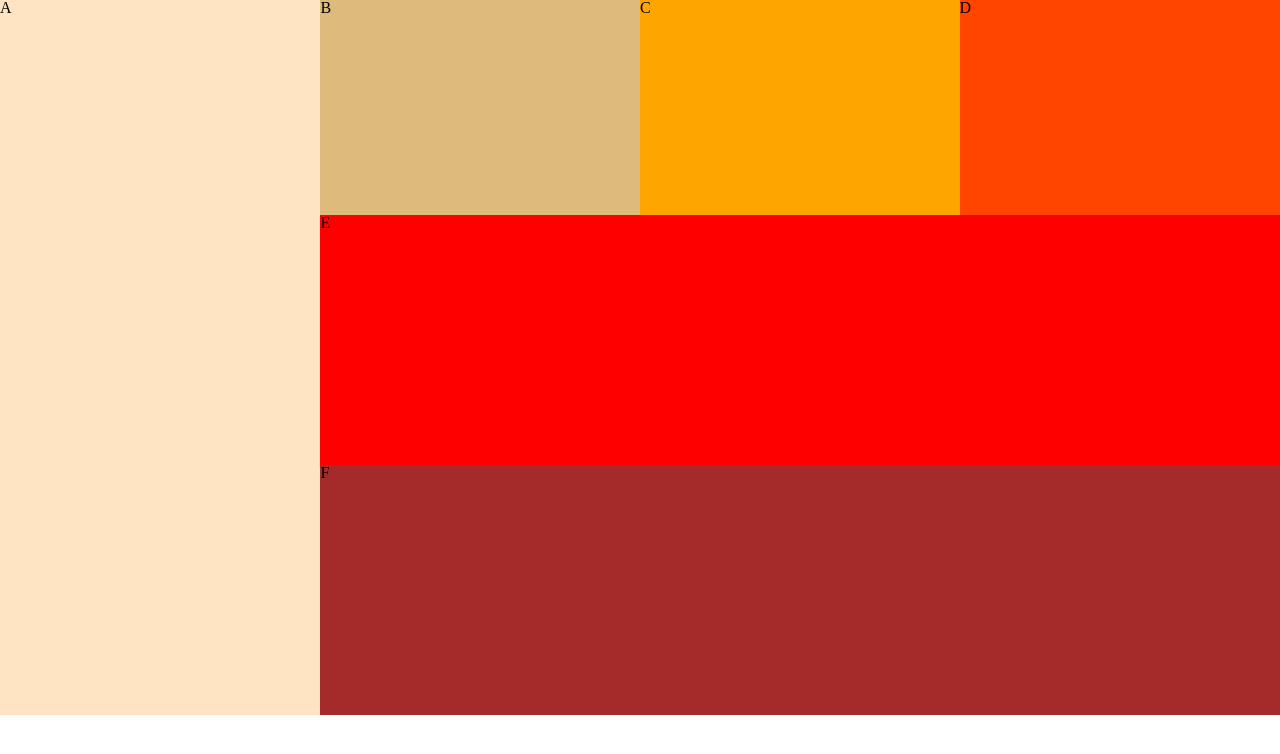
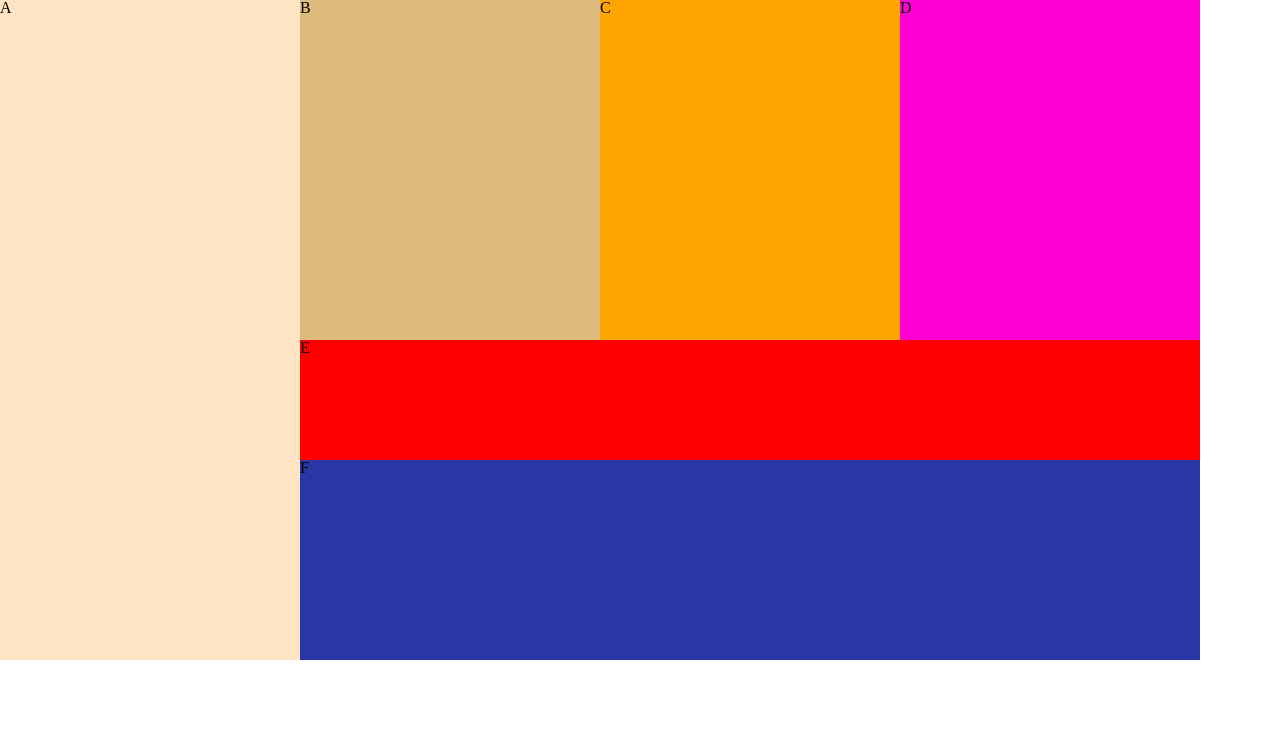
Before and after one commit to alsosteve/bus-mall, a plain HTML site: page index.html in a window 1280 px wide. Drawn offline with Linux system fonts and the light colour scheme.

Commit message:
grid stuff

```diff
--- a/css/layout.css
+++ b/css/layout.css
@@ -1,7 +1,7 @@
 main {
   display: grid;
-  grid-template-rows: 215px 250px 250px 245px;
-  grid-template-columns: 330px 220px 250;
+  grid-template-rows: 340px 120px 200px;
+  grid-template-columns: 300px 300px 300px 300px;
 }
 
 #A {
--- a/css/themes.css
+++ b/css/themes.css
@@ -12,7 +12,7 @@
 }
 
 #D {
-  background-color: orangered;
+  background-color: rgb(255, 0, 212);
 
 }
 
@@ -22,6 +22,6 @@
 }
 
 #F {
-  background-color: brown;
+  background-color: rgb(42, 54, 165);
 
 }
```
